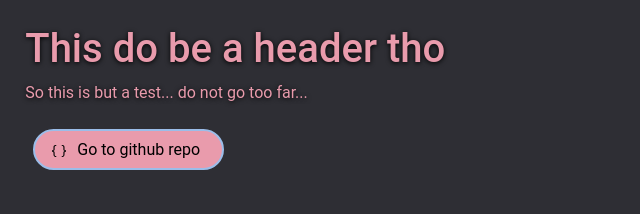
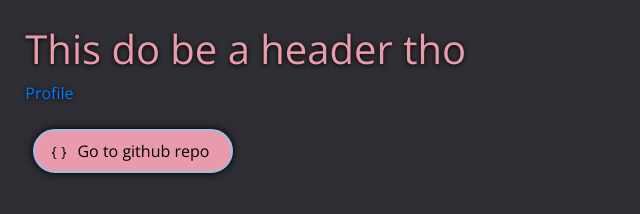
Before and after one commit to f0roots/f9roots.github.io, a plain HTML site: page index.html in a window 1280 px wide. Shown: the whole page, without its empty margins (0-640 px from the left). Drawn offline with nearby package versions, Linux system fonts and the light colour scheme.

Commit message:
head empty

```diff
--- a/index.html
+++ b/index.html
@@ -10,16 +10,20 @@
     <link rel="stylesheet" href="https://stackpath.bootstrapcdn.com/bootstrap/4.5.0/css/bootstrap.min.css"
         integrity="sha384-9aIt2nRpC12Uk9gS9baDl411NQApFmC26EwAOH8WgZl5MYYxFfc+NcPb1dKGj7Sk" crossorigin="anonymous">
 
-    <title>F9</title>
+    <title>ef noin</title>
     <link rel="icon" href="https://en.gravatar.com/userimage/143181088/dc78568837efc34c7aa55a6a4fea6704.png">
     <meta name="viewport" content="width=device-width, initial-scale=1">
     <link rel="stylesheet" type="text/css" media="screen" href="main.css" />
     <script src="main.js"></script>
 
+    <!-- Google font -->
+    <link href="https://fonts.googleapis.com/css2?family=Montserrat&family=Open+Sans&family=Roboto&display=swap"
+        rel="stylesheet">
+
 
 <body>
     <h1>This do be a header tho</h1>
-    <p>So this is but a test... do not go too far...</p>
+    <p><a href="https://github.com/f0roots" target="_blank">Profile</a></p>
     <form action="https://github.com/f0roots/f0roots.github.io" method="get">
         <label class="code-label"><svg class="bi bi-braces" width="1em" height="1em" viewBox="0 0 16 16"
                 fill="currentColor" xmlns="http://www.w3.org/2000/svg">
--- a/main.css
+++ b/main.css
@@ -14,8 +14,7 @@ body {
   background-size: auto;
   color: hotpink;
   text-shadow: 0px 1px 5px black;
-  font-family: Roboto, -apple-system, BlinkMacSystemFont,
-    'Segoe UI', Oxygen, Ubuntu, Cantarell, 'Open Sans', 'Helvetica Neue', sans-serif;
+  font-family: 'Open Sans', 'Roboto', 'Montserrat', sans-serif;
 }
 
 h1,
@@ -58,6 +57,8 @@ button {
   color: black;
   transition: 0.25s;
   cursor: pointer;
+  font-weight: 450;
+  box-shadow: black 0px 0px 8px;
 }
 
 .border1 {
@@ -69,3 +70,9 @@ button {
   outline: 0;
   border: none;
 }
+
+a:active,a:focus {
+  outline: 0;
+  border: none;
+  text-decoration: none;
+}
```
